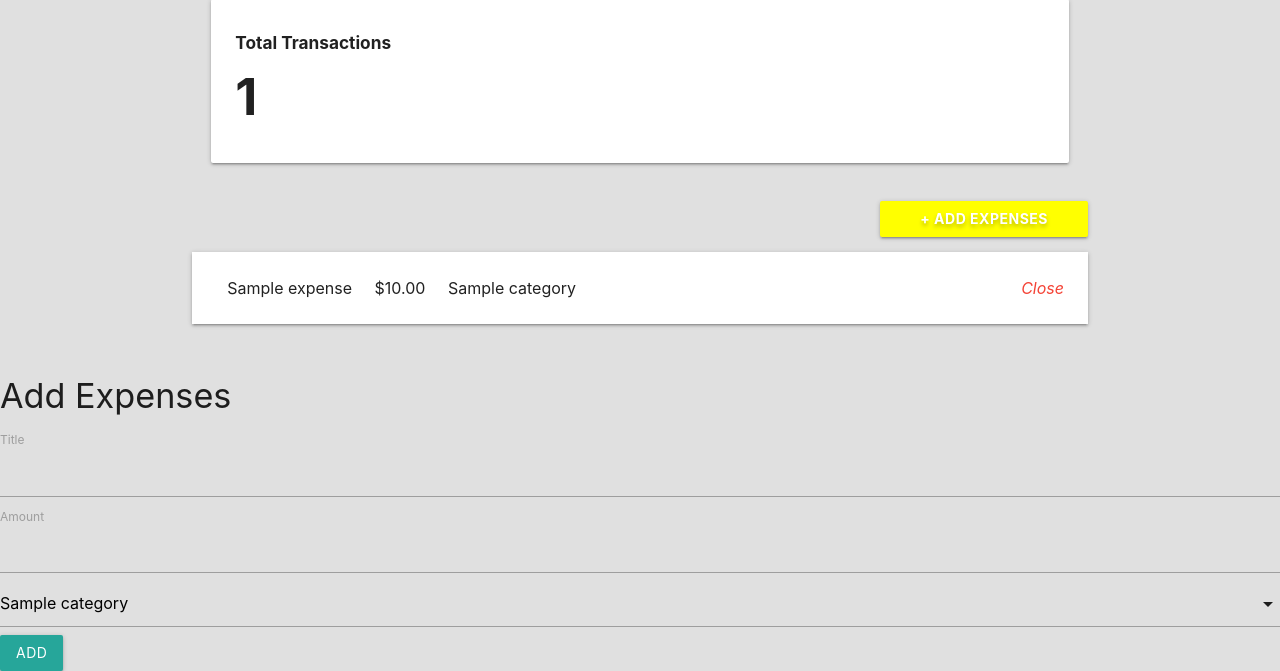
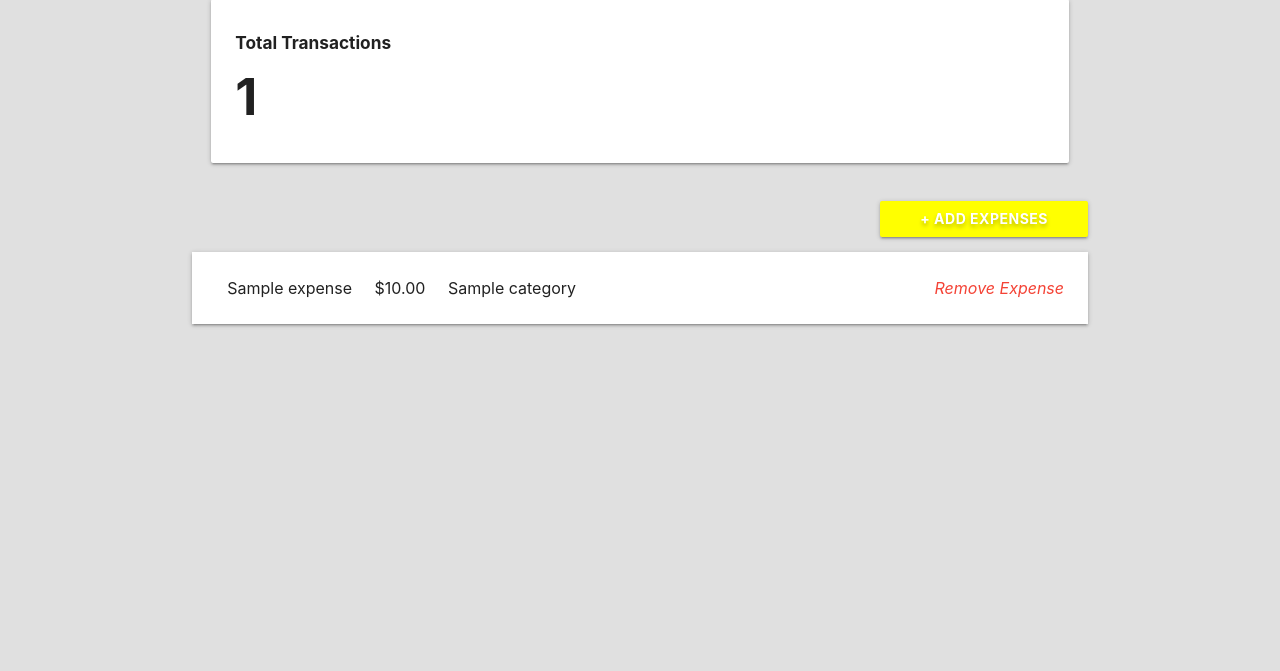
Before and after one commit to bestepha83/Budgeting-App, a Django app: a page that uses budget/templates/budget/project-detail.html in a window 1280 px wide. Shown: the part 386-1057 px from the top of the page. After the commit the page ends 713 px from the top, so only its background shows below. Run offline with Django 3.2, Linux system fonts and the light colour scheme; tables that the repository leaves empty hold one stand-in row (values such as "Sample post").

Commit message:
bug fixes

```diff
--- a/budget/templates/budget/add-project.html
+++ b/budget/templates/budget/add-project.html
@@ -12,7 +12,7 @@
 
         <ul id = "categoriesContainer">
         </ul>
-        <button type = "submit" class = "btn">Start Project</button>
+        <button type = "submit" class = "btn">Create Account</button>
     </form>
 </div>
 
--- a/budget/templates/budget/project-detail.html
+++ b/budget/templates/budget/project-detail.html
@@ -1,8 +1,5 @@
 {% extends 'budget/base.html' %}
 {% block content %}
-
-<!-- 6 minutes into video 7 -->
-
 
 <div class = "container">
     <section class="section section-stats">
@@ -54,7 +51,7 @@
                             <span class="title">{{ expense.category.name }}</span>
                         </div>
                         <a class = "close-icon" onclick = "deleteExpense(this)" data-id = "{{ expense.id }}">
-                            <i class="material-icons red-text right">Close</i>
+                            <i class="material-icons red-text right">Remove Expense</i>
                         </a>
                     </div>
                 </div>
@@ -64,7 +61,7 @@
     </section>
 </div>
 
-<div id = "expenseModal" class = "model">
+<div id = "expenseModal" class = "modal">
     <div class = "modal-content">
         <h4>Add Expenses</h4>
         <form method = 'POST'>
--- a/budget/templates/budget/project-list.html
+++ b/budget/templates/budget/project-list.html
@@ -20,7 +20,7 @@
         {% empty %}
         <div class = "noproject-wrapper center">
             <h3 class='grey-text'>Sorry, you don't have any projects, yet.</h3>
-            <a href="" class=btn-large grey>
+            <a href="./add" class=btn-large grey>
                 <span class='bold'>Add Projects</span>
             </a>
         </div>
```
Also changed, not shown: db.sqlite3.
